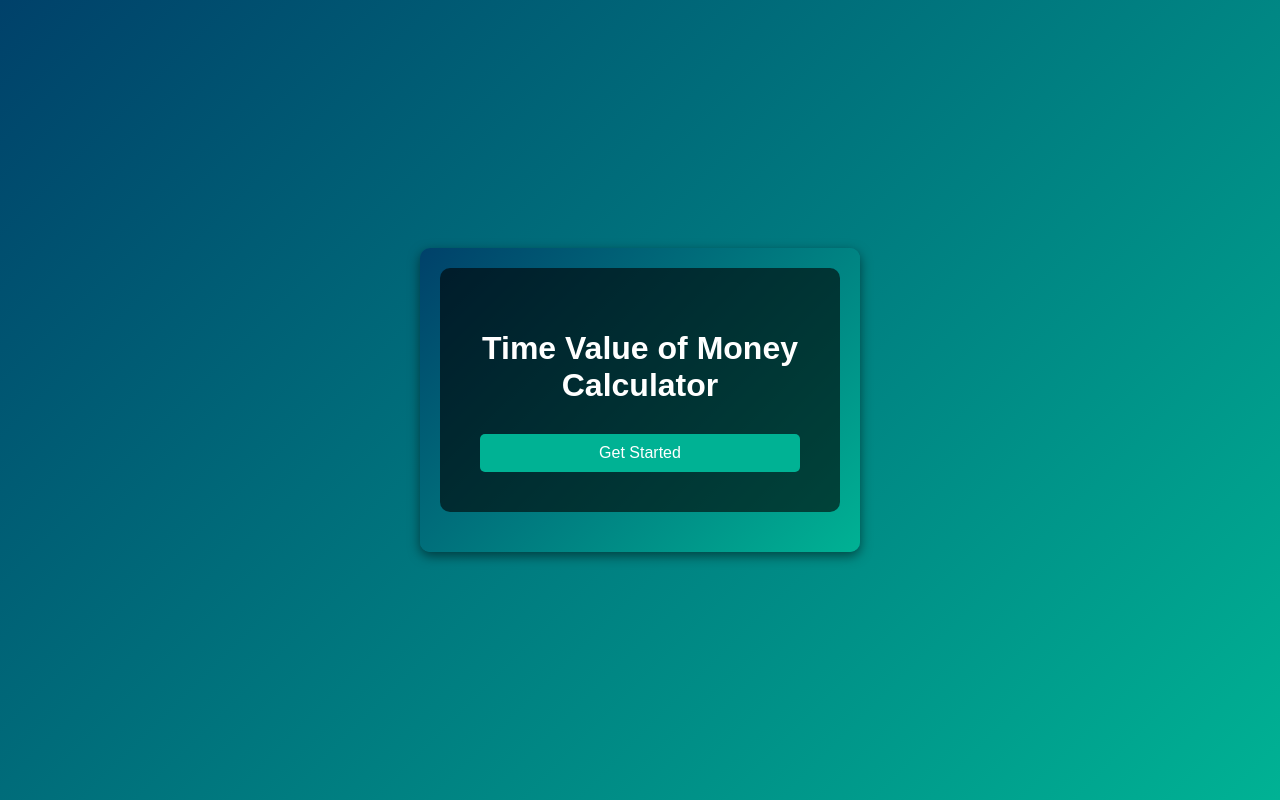
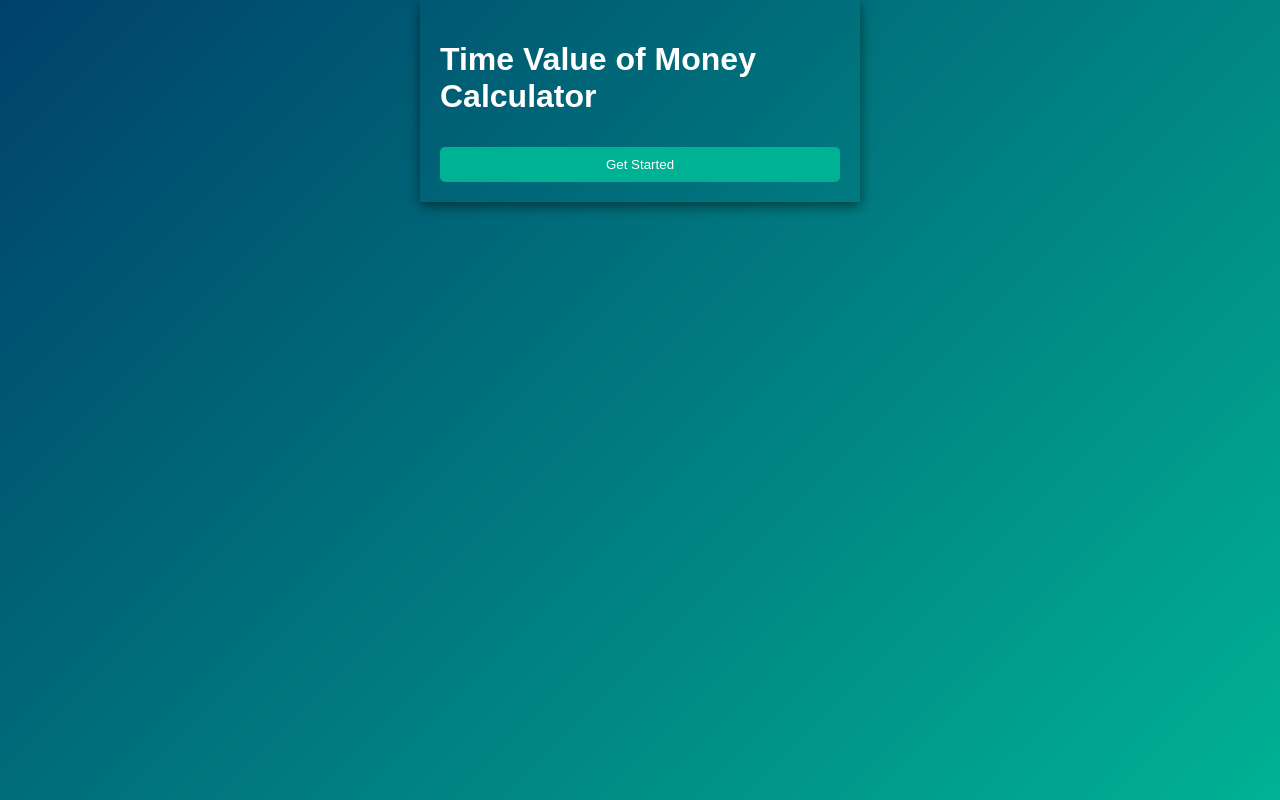
Before and after one commit to shalevwiden/TimeValueofMoneyCalculator, a plain HTML site: page index.html in a window 1280 px wide. Drawn offline with Linux system fonts and the light colour scheme.

Commit message:
Update styles.css

```diff
--- a/styles.css
+++ b/styles.css
@@ -3,12 +3,12 @@ body {
   font-family: Arial, sans-serif;
   background: linear-gradient(135deg, #00416A, #00B294); /* Dark blue to green gradient */
   color: white; /* All text white */
-  height: 100vh;
+  min-height: 100vh; /* Ensure background covers full viewport height */
   margin: 0;
   display: flex;
-  flex-direction: column; /* Stack elements vertically */
-  align-items: center; /* Center items horizontally */
-  justify-content: center; /* Center items vertically */
+  flex-direction: column;
+  align-items: center;
+  justify-content: flex-start;
 }
 
 .container {
@@ -16,43 +16,14 @@ body {
   max-width: 400px;
   width: 100%;
   box-shadow: 0px 4px 12px rgba(0, 0, 0, 0.5);
-  background: inherit; /* **Added to inherit background from body** */
-  border-radius: 10px; /* **Optional: add border radius for smoother corners** */
 }
 
-/* Style for the welcome section */
-.welcome-section {
-  text-align: center;
-  padding: 40px;
-  background-color: rgba(0, 0, 0, 0.6); /* Slightly transparent black background for contrast */
+/* Style for the sections */
+.section {
+  margin-bottom: 20px;
+  padding: 15px;
+  background-color: rgba(0, 0, 0, 0.8);
   border-radius: 10px;
-  margin-bottom: 20px;
-}
-
-.welcome-section h1 {
-  margin-bottom: 20px;
-}
-
-.welcome-section button {
-  background-color: #00B294;
-  color: white;
-  border: none;
-  padding: 10px 20px;
-  cursor: pointer;
-  border-radius: 5px;
-  font-size: 16px;
-}
-
-.welcome-section button:hover {
-  background-color: #00416A; /* Darker on hover */
-}
-
-.section {
-  margin-bottom: 20px; /* Space between sections */
-  padding: 15px;
-  background-color: rgba(0, 0, 0, 0.8); /* Darker background for sections */
-  border-radius: 10px;
-  width: 100%; /* Ensure sections take full width */
 }
 
 input {
@@ -75,7 +46,7 @@ button {
 }
 
 button:hover {
-  background-color: #00416A; /* Darker on hover */
+  background-color: #00416A;
 }
 
 h2, h3, label {
@@ -86,11 +57,9 @@ h2 {
   text-align: center;
 }
 
-h3 {
-  margin-top: 0; /* Remove extra margin for section titles */
-}
-
 #result {
   font-weight: bold;
   font-size: 18px;
+  color: white;
+  text-align: center;
 }
```
